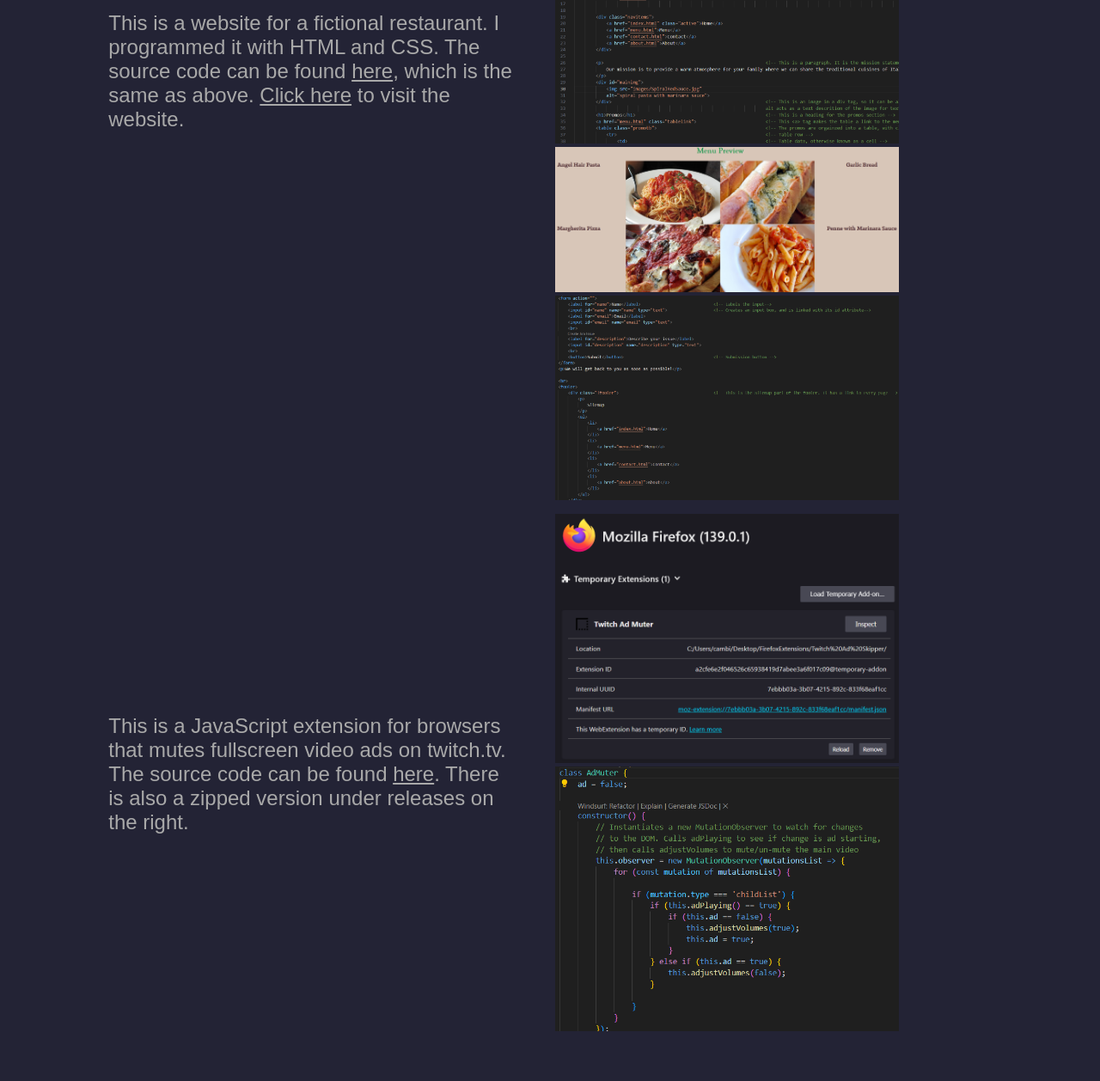
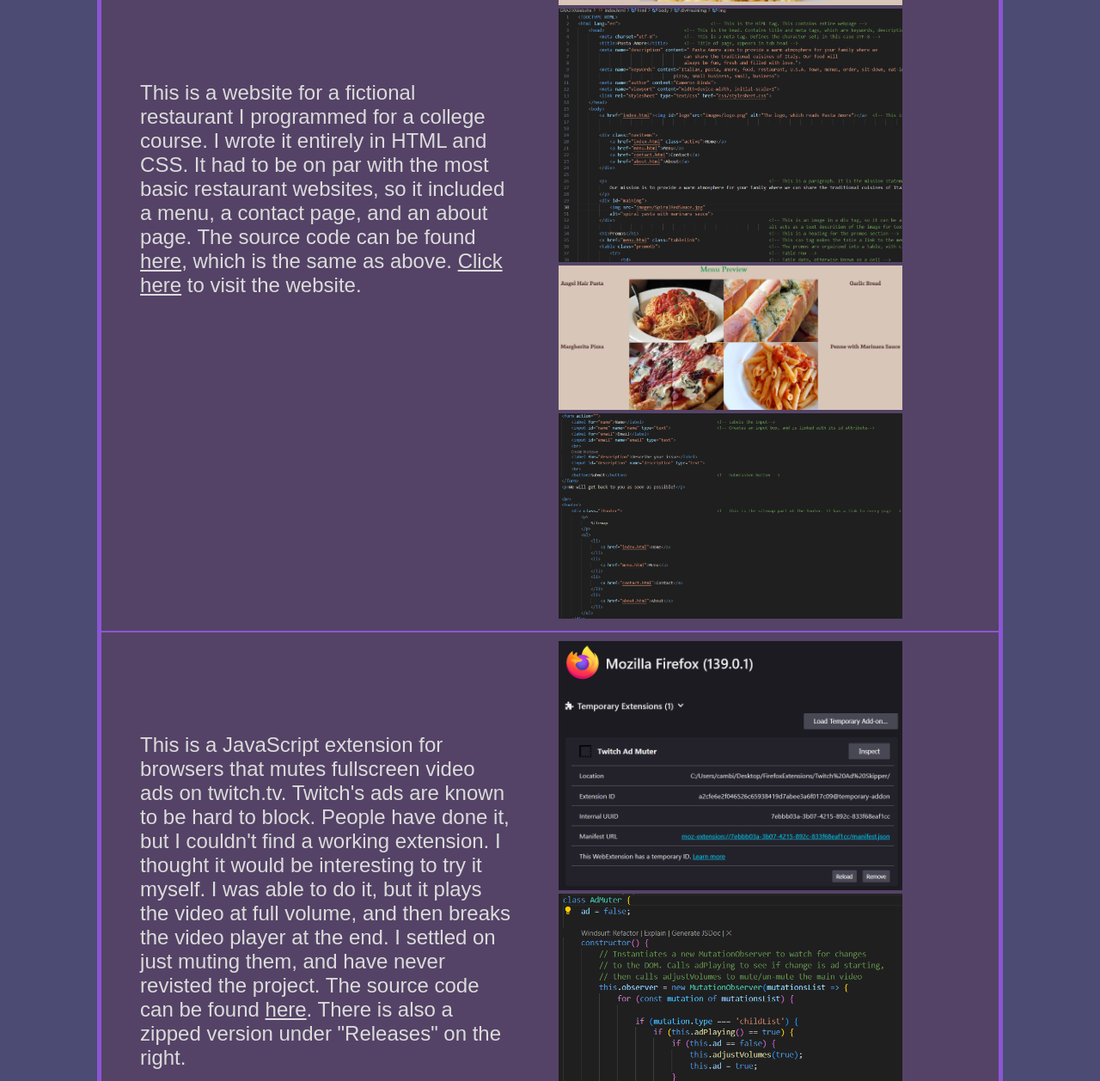
Before and after one commit to clbwhazzup/clbwhazzup.github.io, a plain HTML site: page web.html in a window 1280 px wide. Shown: the part 1489-2747 px from the top of the page at 86% size. Before the commit the page ends 2720 px from the top, so only its background shows below. Drawn offline with Linux system fonts and the light colour scheme.

Commit message:
Looks better

```diff
--- a/stylesheet.css
+++ b/stylesheet.css
@@ -1,11 +1,11 @@
 *{
-    color:darkgrey;
+    color:rgb(219, 219, 219);
     font-family: "Arial", sans-serif;
 
 }
 
 body{
-    background-color: #232335;
+    background-color: #4b4b73;
     margin: 20px;
 }
 
@@ -17,20 +17,20 @@
 table{
     margin-left: auto;
     margin-right: auto;
-    min-width: 70%;
-    max-width: 90%;
+    width: 85%;
+    border-collapse: collapse;
+    border: 5px solid rgb(139, 86, 212);
+    border-radius: 10px;
 }
 
 tr{
-    padding-top: 40px;
-    border: black;
-    border-style: solid;
-    border-width: 2px;
+    border: 2px solid rgb(139, 86, 212);
 }
 
 td{
+    background-color:#544366;
     text-align: left;
-    padding: 5px;
+    padding: 10px;
     width: 50%;
 }
 
@@ -48,7 +48,7 @@
 #menu{
     list-style-type: none;
     margin: 0;
-    padding: 0;
+    padding: 10px;
     text-align: center;
 }
 #home{
@@ -71,8 +71,9 @@
     text-align: left;
 }
 #para{
-    font-size: 20px;
-    padding-top: 30px;
+    font-size: 30px;
+    padding-top: 15px;
+    padding-bottom: 15px;
     margin-left: 5%;
     margin-right: 5%;
     text-align: center;
--- a/web.html
+++ b/web.html
@@ -27,6 +27,8 @@
                         template. The source code can be found
                         <a target="_blank" rel="noopener noreferrer" href="https://github.com/clbwhazzup/clbwhazzup.github.io">
                         here</a>. The website itself is hosted with GitHub Pages.
+                        I decided to code this directly because not only is it
+                        cleaner, but I have more control over the details.
                     </div>
                 </td>
                 <td>
@@ -38,8 +40,11 @@
             </tr>
             <tr>
                 <td>
-                    <div id="desc">This is a website for a fictional restaurant.
-                        I programmed it with HTML and CSS. The source code can be found
+                    <div id="desc">This is a website for a fictional restaurant
+                        I programmed for a college course. I wrote it entirely in
+                        HTML and CSS. It had to be on par with the most basic restaurant
+                        websites, so it included a menu, a contact page, and an about
+                        page. The source code can be found
                         <a target="_blank" rel="noopener noreferrer" href="https://github.com/clbwhazzup/clbwhazzup.github.io">
                         here</a>, which is the same as above.
                         <a target="_blank" rel="noopener noreferrer" href="GRA310Website/index.html">
@@ -58,11 +63,17 @@
                 <td>
                     <div id="desc">
                         This is a JavaScript extension for browsers that
-                        mutes fullscreen video ads on twitch.tv. The source
-                        code can be found
+                        mutes fullscreen video ads on twitch.tv. Twitch's ads
+                        are known to be hard to block. People have done it,
+                        but I couldn't find a working extension. I thought
+                        it would be interesting to try it myself. I was able
+                        to do it, but it plays the video at full volume, and then
+                        breaks the video player at the end. I settled on just
+                        muting them, and have never revisted the project. The
+                        source code can be found
                         <a target="_blank" rel="noopener noreferrer" href="https://github.com/clbwhazzup/TwitchAdMuter">
                         here</a>. There is also a zipped version under
-                        releases on the right.
+                        "Releases" on the right.
                     </div>
                 </td>
                 <td>
```
Also changed, not shown: game.html (+6 -1 lines), images/gamecode1.png, images/webcode2.png.
